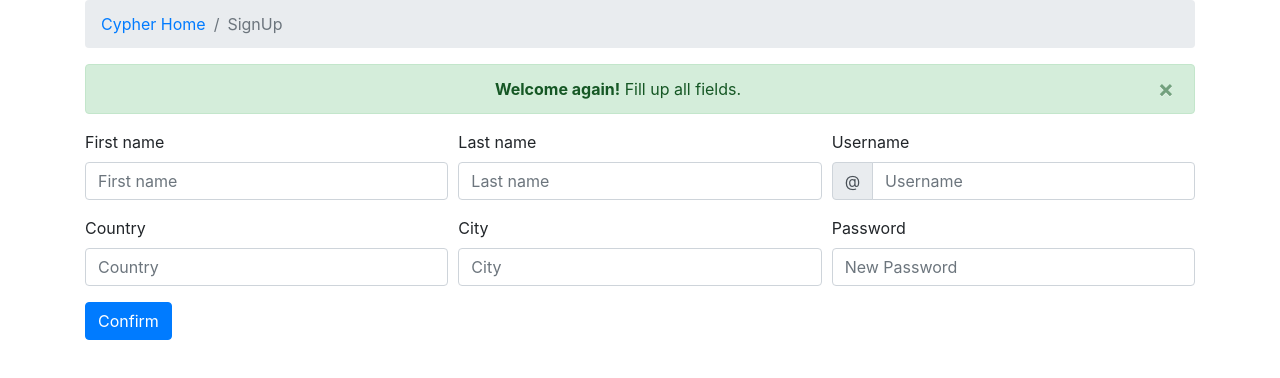
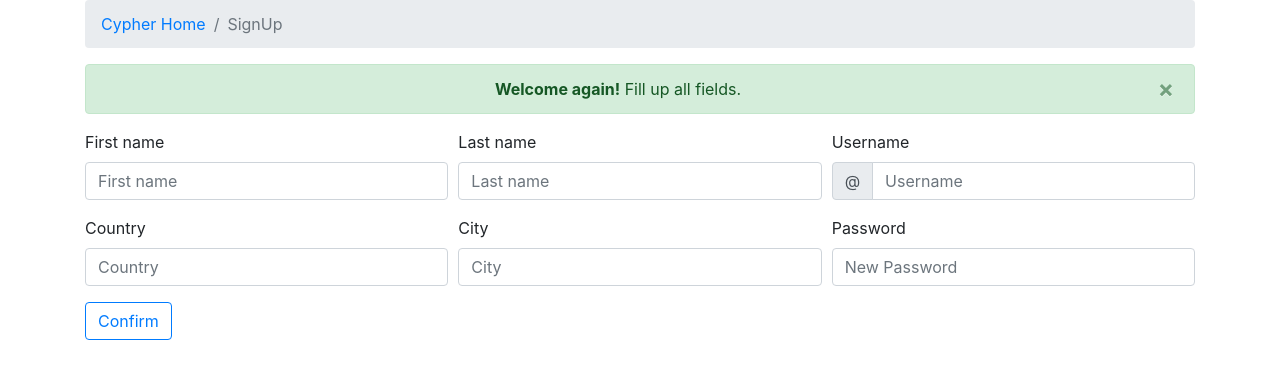
Before and after one commit to rahatsikz/bootstrap-excercise-2, a plain HTML site: page index2.html in a window 1280 px wide. Drawn offline with nearby package versions, Linux system fonts and the light colour scheme.

Commit message:
Update index2.html

```diff
--- a/index2.html
+++ b/index2.html
@@ -65,7 +65,7 @@
 		    </div>
 		  </div>
 
-		  <button class="btn btn-primary" type="submit">Confirm</button>
+		  <button class="btn btn-outline-primary" type="submit">Confirm</button>
 		</form>
 		<!-- sign up end-->
 
```
